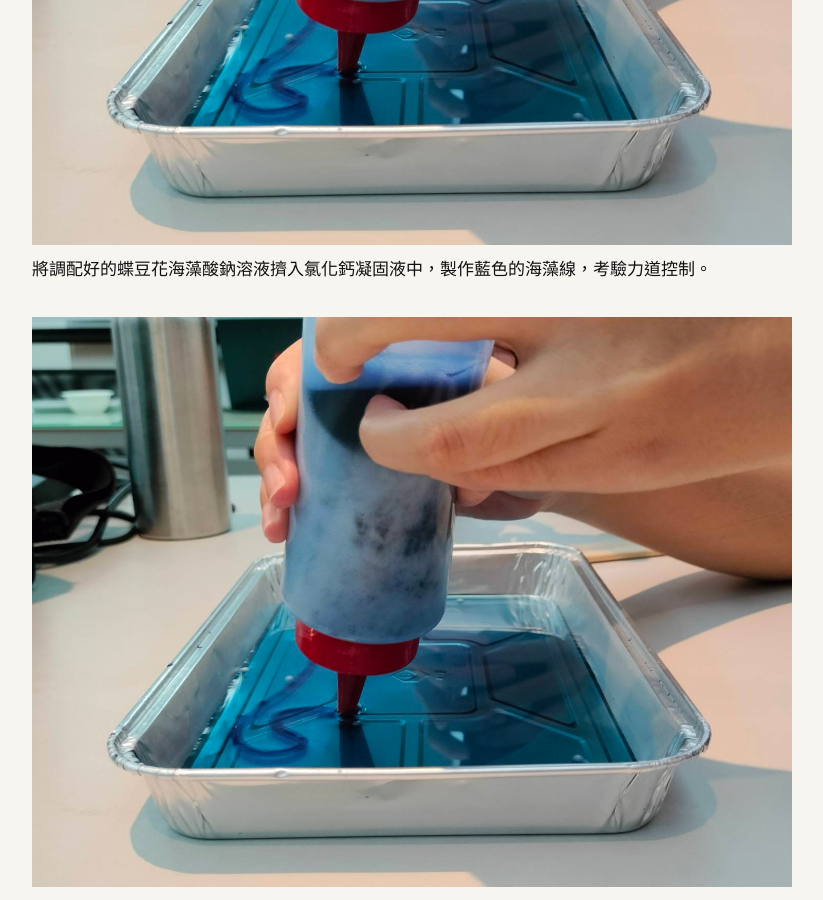
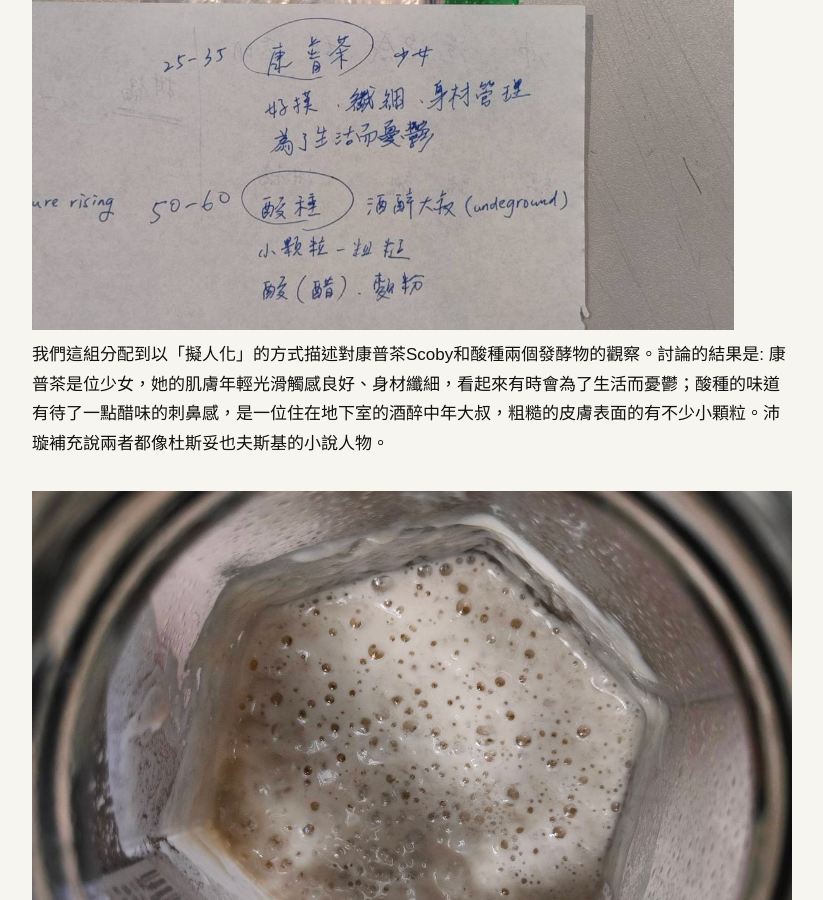
Before and after one commit to ivyjih/fieldworkarchive, a Jekyll site: the page built from weeks/week-06.md, in a window 1280 px wide and 900 px high, scrolled down 984 px. Shown: the whole window, without its empty margins (48-871 px from the left). Built offline with Jekyll 4.4.1, drawn with Linux system fonts in a browser that asks for light colours; some of the changed text lies outside the part shown.

Commit message:
Revise images and descriptions in week-06.md
Updated images and descriptions for kombucha and sourdough observations, enhancing clarity and detail.

```diff
--- a/weeks/week-06.md
+++ b/weeks/week-06.md
@@ -11,12 +11,13 @@ permalink: /weeks/week-06/
 
 ## TRACE｜痕跡
 
-放入 1–3 張圖片，並為每張圖片寫下具體說明：何時、何地、發生了什麼，以及為什麼留下它。
-![康普茶]({{ '/assets/images/alginate011006.jpg' | relative_url }})
-將調配好的蝶豆花海藻酸鈉溶液擠入氯化鈣凝固液中，製作藍色的海藻線，考驗力道控制。
+![康普茶]({{ '/assets/images/kombucha1013.jpg' | relative_url }})
+我們這組分配到以「擬人化」的方式描述對康普茶Scoby和酸種兩個發酵物的觀察。討論的結果是: 康普茶是位少女，她的肌膚年輕光滑觸感良好、身材纖細，看起來有時會為了生活而憂鬱；酸種的味道有待了一點醋味的刺鼻感，是一位住在地下室的酒醉中年大叔，粗糙的皮膚表面的有不少小顆粒。沛璇補充說兩者都像杜斯妥也夫斯基的小說人物。
 
-![酸種1]({{ '/assets/images/alginate011006.jpg' | relative_url }})
-將調配好的蝶豆花海藻酸鈉溶液擠入氯化鈣凝固液中，製作藍色的海藻線，考驗力道控制。
+![酸種1]({{ '/assets/images/sourdough011013.jpg' | relative_url }})
+我第二天的酸種，表面起泡了，味道有點像優格，尚未開始餵養。第一天的沒拍到，就是新的麵粉糊，味道很香，天然麵團味或是有點像麵茶的味道。
+
+![酸種1]({{ '/assets/images/sourdough011013.jpg' | relative_url }})
 
 
 ## FRICTION｜摩擦
```
